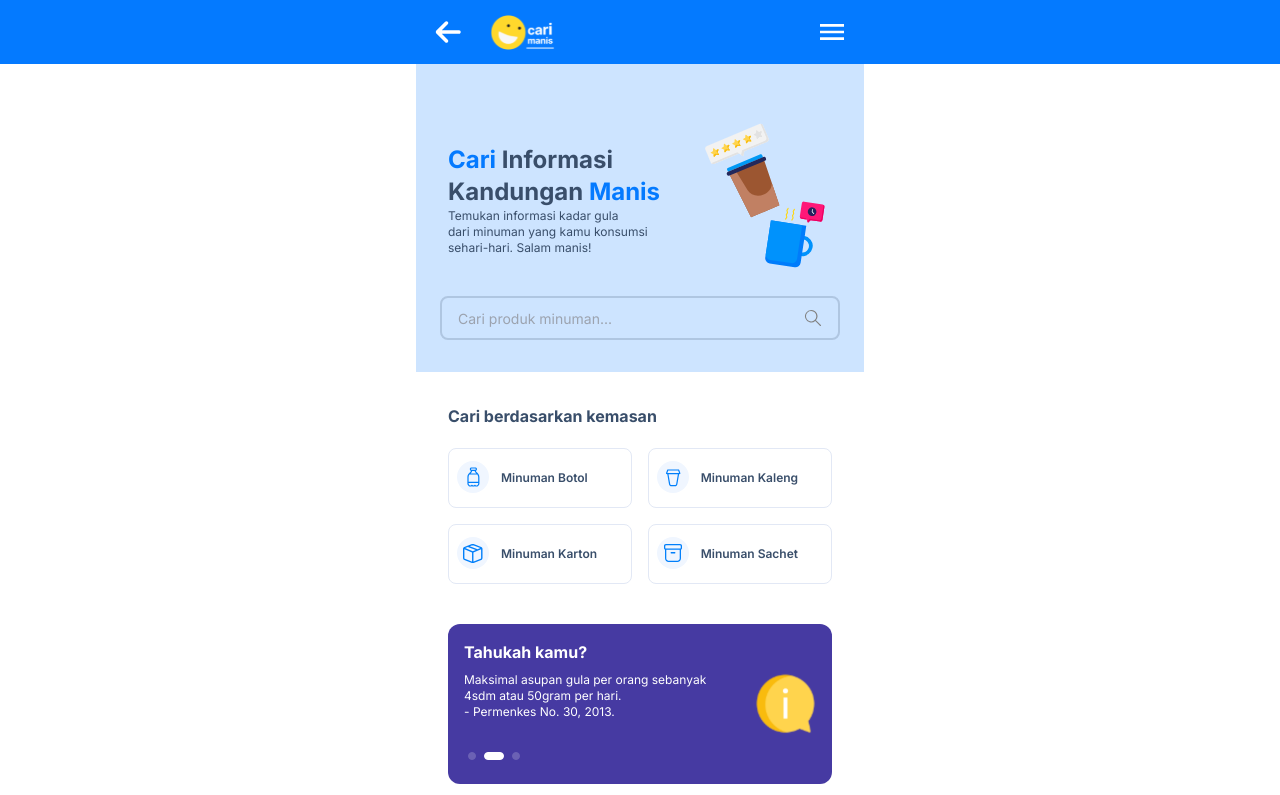
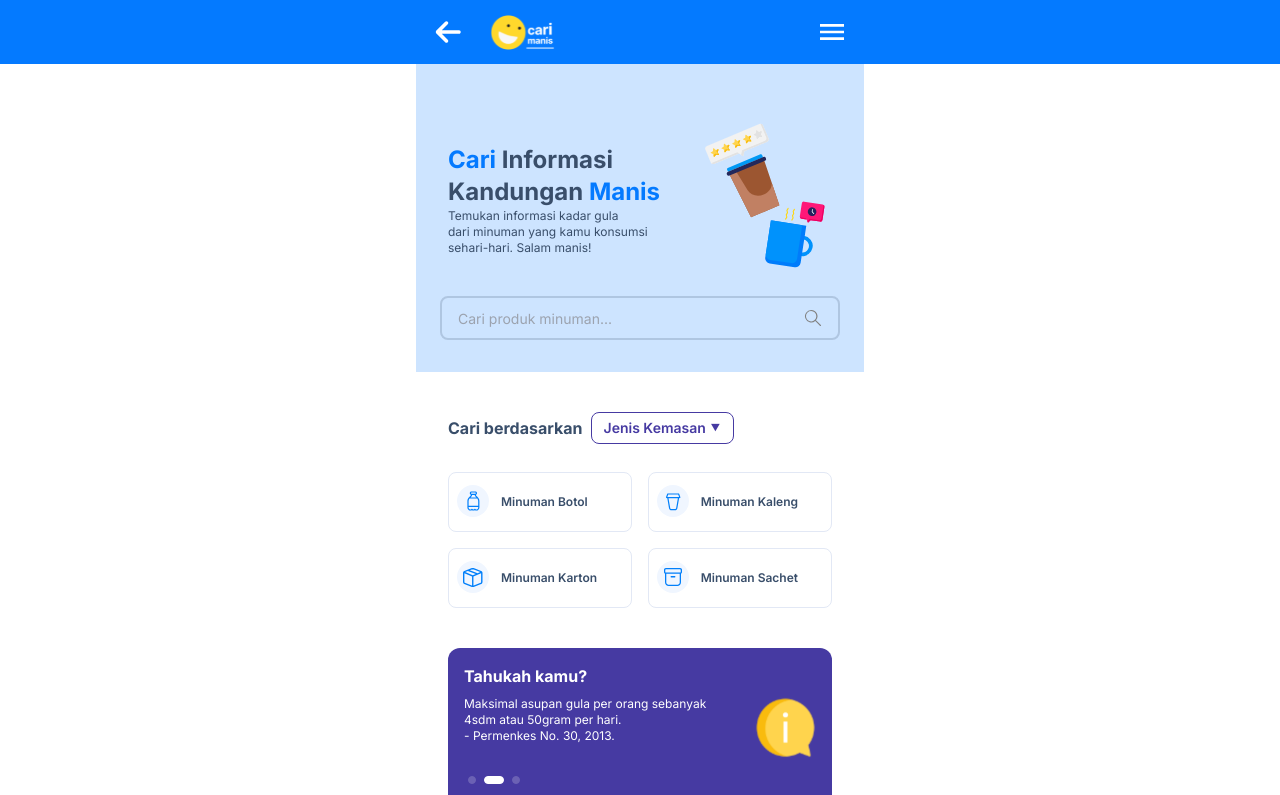
Before and after one commit to underdev-jo/cari-manis-prod, a Next.js app: page /home in a window 1280 px wide. Shown: the top 795 px of the page. Built offline with nearby package versions, Linux system fonts and the light colour scheme.

Commit message:
add selector

```diff
--- a/components/Dropdown/index.js
+++ b/components/Dropdown/index.js
@@ -9,6 +9,9 @@ export default function Dropdown({
   size = "sm",
   selected,
   isOpen,
+  children,
+  className = "",
+  color = "primary",
 }) {
   const [open, setOpen] = useState(isOpen);
 
@@ -26,12 +29,12 @@ export default function Dropdown({
     lg: "btn-lg",
   };
 
-  const btnClass = `${sizeClass[size]} normal-case`;
+  const btnClass = `${sizeClass[size]} normal-case ${className} btn-${color}`;
 
   return (
-    <div className="relative inline-block">
+    <div className="relative inline-block z-50">
       <Button onClick={toggle} onBlur={close} outline className={btnClass}>
-        {text}
+        {children || text}
       </Button>
       {open && (
         <div className="absolute top-[100%] left-0 p-2 shadow bg-base-100 rounded-box w-52">
@@ -50,7 +53,7 @@ export default function Dropdown({
                 }}
                 disabled={isSelect}
                 model="ghost"
-                className="block w-full text-left m-0 btn-sm"
+                className="block w-full text-left m-0 btn-sm mb-2 last:mb-[0px]"
               >
                 {display}
               </Button>
--- a/components/Input/InputSearch.js
+++ b/components/Input/InputSearch.js
@@ -32,7 +32,7 @@ export default function InputSearch({
     <div className={style["input-search-group"]}>
       <form onSubmit={clickSearch}>
         <input
-          className={`${style["input-search"]} ${style[size]}`}
+          className={`${style["input-search"]} ${size && style[size]}`}
           placeholder={placeholder}
           type="text"
           onChange={onChange}
--- /dev/null
+++ b/helpers/drink-selector.js
@@ -0,0 +1,34 @@
+const packaging = [
+  {
+    image: "/icons/bottle.svg",
+    value: "Minuman Botol",
+    key: "Botol",
+  },
+  {
+    image: "/icons/cup.svg",
+    value: "Minuman Kaleng",
+    key: "Kaleng",
+  },
+  {
+    image: "/icons/carton.svg",
+    value: "Minuman Karton",
+    key: "Karton",
+  },
+  {
+    image: "/icons/sachet.svg",
+    value: "Minuman Sachet",
+    key: "Sachet",
+  },
+];
+
+const sugar = [
+  { key: "", value: "Semua" },
+  { key: `5`, value: "Max. 5gr" },
+  { key: `10`, value: "Max. 10gr" },
+  { key: `20`, value: "Max. 20gr" },
+  { key: `30`, value: "Max. 30gr" },
+  { key: `50`, value: "Max. 50gr" },
+  { key: `999`, value: ">50gr" },
+];
+
+export { packaging as selectorPackaging, sugar as selectorSugar };
--- a/helpers/drinkCategory.js
+++ /dev/null
@@ -1,23 +0,0 @@
-const drinkCategory = [
-  {
-    image: "/icons/bottle.svg",
-    name: "Botol",
-    slug: "Botol",
-  },
-  {
-    image: "/icons/cup.svg",
-    name: "Kaleng",
-    slug: "Kaleng",
-  },
-  {
-    image: "/icons/carton.svg",
-    name: "Karton",
-    slug: "Karton",
-  },
-  {
-    image: "/icons/sachet.svg",
-    name: "Sachet",
-    slug: "Sachet",
-  },
-];
-export default drinkCategory;
--- a/layouts/ProductSearch/filter-packaging.js
+++ b/layouts/ProductSearch/filter-packaging.js
@@ -27,8 +27,6 @@ export default function FilterPackaging({ query = { kemasan: "" } }) {
     replace(`/cari?${newParams}`);
   };
 
-  // console.log(packages.find((item) => filtering === item.name));
-
   return (
     <Dropdown
       size="xs"
--- a/layouts/ProductSearch/filter-sugar.js
+++ b/layouts/ProductSearch/filter-sugar.js
@@ -1,20 +1,11 @@
 import Dropdown from "components/Dropdown";
+import drinkSugarLevel from "helpers/drinkSugarLevel";
 import { slugify } from "helpers/util";
 import { useRouter } from "next/router";
 
 export default function FilterSugar({ query = { gula: "" } }) {
   const { replace } = useRouter();
   const filtering = query.gula || "";
-
-  const sugarList = [
-    { key: "", value: "Semua" },
-    { key: `5`, value: "Max. 5gr" },
-    { key: `10`, value: "Max. 10gr" },
-    { key: `20`, value: "Max. 20gr" },
-    { key: `30`, value: "Max. 30gr" },
-    { key: `50`, value: "Max. 50gr" },
-    { key: `999`, value: ">50gr" },
-  ];
 
   const replacePaarams = (value) => {
     const gula = slugify(value || "");
@@ -30,12 +21,12 @@ export default function FilterSugar({ query = { gula: "" } }) {
   let textDropdown = "Kadar Gula";
   if (filtering)
     textDropdown = `Kadar Gula: ${
-      sugarList.find((i) => i.key === filtering).value
+      drinkSugarLevel.find((i) => i.key === filtering).value
     }`;
 
   return (
     <Dropdown
-      list={sugarList}
+      list={drinkSugarLevel}
       selected={filtering}
       text={textDropdown}
       onSelect={onSelectSugar}
--- a/pageElement/home/DrinkCategory.js
+++ b/pageElement/home/DrinkCategory.js
@@ -1,31 +1,72 @@
 import Image from "next/image";
 import { useRouter } from "next/router";
 import { slugify } from "helpers/util";
-import drinkCategory from "helpers/drinkCategory";
 import Section from "components/Section";
+import Dropdown from "components/Dropdown";
+import { useState } from "react";
+import { selectorPackaging, selectorSugar } from "helpers/drink-selector";
 
-function ButtonProductCategory({ name, image, slug }) {
+function ButtonProductCategory({ name, value, image, slug, keySlug }) {
   const { push } = useRouter();
   const classBtnFilter = `btn btn-ghost my-2 py-3 px-2 h-auto flex justify-start items-center normal-case w-[48%] max-w-[186px] border-[#E2E8F5]`;
-  const onClick = () => push(`/cari?kemasan=${slugify(slug)}`);
+  const onClick = () => push(`/cari?kemasan=${slugify(keySlug || slug)}`);
 
   return (
     <button type="button" className={classBtnFilter} onClick={onClick}>
-      <div className="mr-3">
-        <Image src={image} alt={name} title={name} width={32} height={32} />
-      </div>
-      <div className="text-small medium">Minuman {name}</div>
+      {image && (
+        <div className="mr-3">
+          <Image
+            src={image}
+            alt={value || name}
+            title={value || name}
+            width={32}
+            height={32}
+          />
+        </div>
+      )}
+      <div className="text-small medium">{value || name}</div>
     </button>
   );
 }
 
 export default function DrinkCategory() {
+  const [selected, setSelected] = useState("kemasan");
+
+  const list = [
+    { value: "Jenis Kemasan", key: "kemasan", children: selectorPackaging },
+    {
+      value: "Kandungan Gula",
+      key: "gula",
+      children: selectorSugar.filter((i) => i.key !== ""),
+    },
+  ];
+
   return (
-    <Section title="Cari berdasarkan kemasan">
+    <Section
+      title={
+        <div className="flex items-center">
+          <div>Cari berdasarkan</div>
+          <Dropdown
+            color="secondary"
+            selected={selected.value || selected}
+            onSelect={({ key }) => setSelected(key)}
+            list={list}
+          >
+            {list.find((i) => i.key === selected).value} ⯆
+          </Dropdown>
+        </div>
+      }
+    >
       <div className="flex flex-wrap justify-between">
-        {drinkCategory.map((item) => (
-          <ButtonProductCategory key={item.name} {...item} />
-        ))}
+        {list
+          .find((i) => i.key === selected)
+          .children.map((item) => (
+            <ButtonProductCategory
+              key={item.name}
+              keySlug={item.key}
+              {...item}
+            />
+          ))}
       </div>
     </Section>
   );
--- a/pageElement/product/ProductView.js
+++ b/pageElement/product/ProductView.js
@@ -5,7 +5,7 @@ import Badge from "components/Daisy/Badge";
 import { convertRupiah, getCookie } from "helpers/util";
 import Progress from "components/Daisy/Progress";
 import style from "./Product.module.scss";
-import drinkCategory from "helpers/drinkCategory";
+import { selectorPackaging } from "helpers/drink-selector";
 
 const NutritionBadge = ({ children, type }) => (
   <Badge type={type} className="font-bold">
@@ -47,7 +47,8 @@ const ButtonServing = ({ setServing, serving, amount = 1 }) => {
 
 export const ProductSummary = ({ name, packaging, harga }) => {
   let catProduct = { name: "", image: "" };
-  if (packaging) catProduct = drinkCategory.find((i) => i.slug === packaging);
+  if (packaging)
+    catProduct = selectorPackaging.find((i) => i.slug === packaging);
   return (
     <div className="mt-8 mb-6 px-8">
       <div className="mb-4">
```
